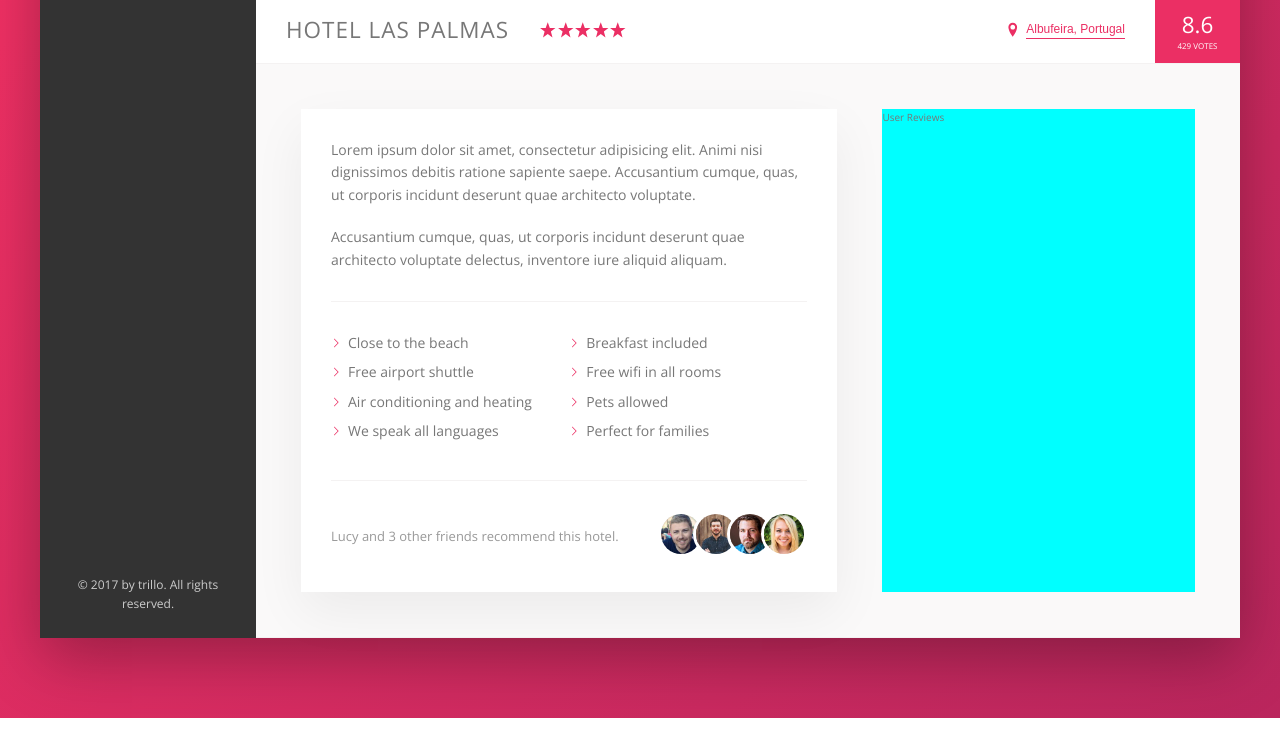
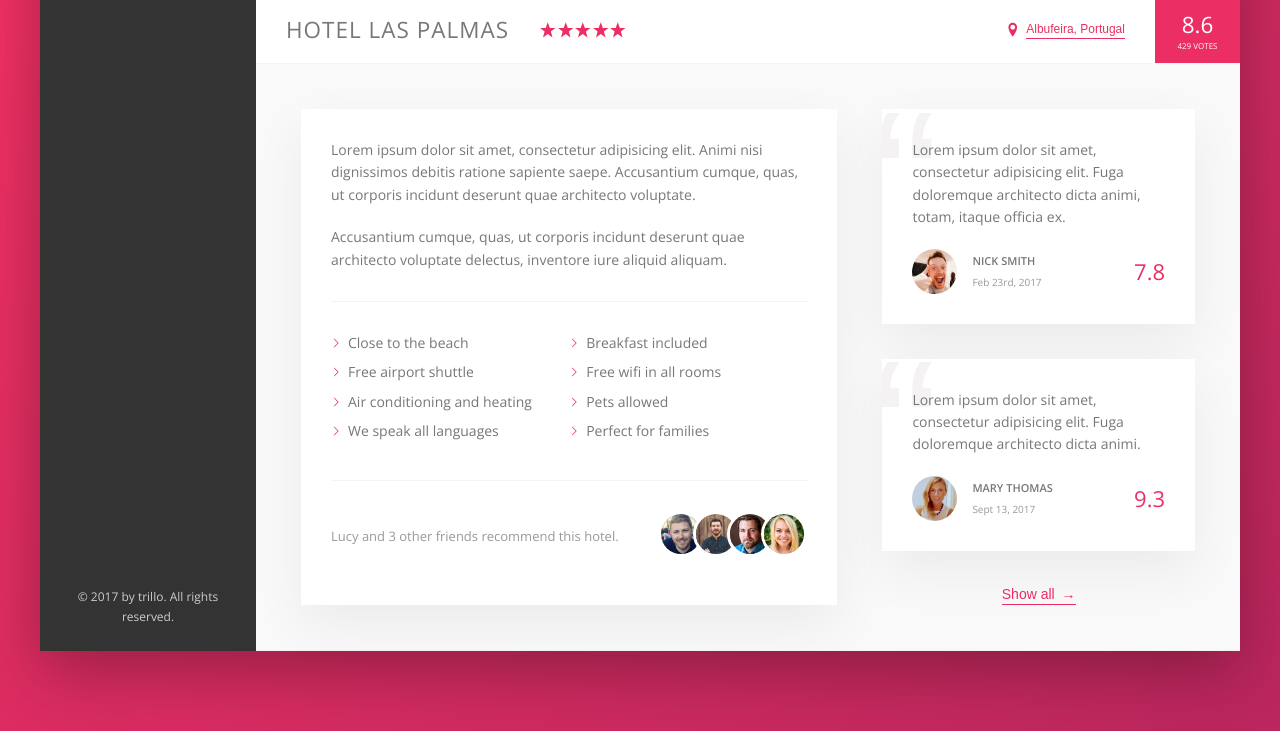
Before and after one commit to Brilyte/Web-Development, a website: page udemy-trillo-project/index.html in a window 1280 px wide. Shown: the part 538-1269 px from the top of the page. Drawn offline with nearby package versions, Linux system fonts and the light colour scheme.

Commit message:
Finished review section

```diff
--- a/udemy-trillo-project/index.html
+++ b/udemy-trillo-project/index.html
@@ -180,7 +180,34 @@
                         </div>
 
                         <div class="user-reviews">
-                            User Reviews
+                            <figure class="review">
+                                <blockquote class="review__text">
+                                    Lorem ipsum dolor sit amet, consectetur adipisicing elit. Fuga doloremque architecto
+                                    dicta animi, totam, itaque officia ex.
+                                </blockquote>
+                                <figcaption class="review__user">
+                                    <img src="img/user-1.jpg" alt="User 1" class="review__photo">
+                                    <div class="review__user-box">
+                                        <p class="review__user-name">Nick Smith</p>
+                                        <p class="review__user-date">Feb 23rd, 2017</p>
+                                    </div>
+                                    <div class="review__rating">7.8</div>
+                                </figcaption>
+                            </figure>
+                            <figure class="review">
+                                <blockquote class="review__text">
+                                    Lorem ipsum dolor sit amet, consectetur adipisicing elit. Fuga doloremque architecto dicta animi.
+                                </blockquote>
+                                <figcaption class="review__user">
+                                    <img src="img/user-2.jpg" alt="User 2" class="review__photo">
+                                    <div class="review__user-box">
+                                        <p class="review__user-name">Mary Thomas</p>
+                                        <p class="review__user-date">Sept 13, 2017</p>
+                                    </div>
+                                    <div class="review__rating">9.3</div>
+                                </figcaption>
+                            </figure>
+                            <button class="btn-inline">Show all <span>&rarr;</span></button>
                         </div>
                     </div>
                 </main>
--- a/udemy-trillo-project/sass/_components.scss
+++ b/udemy-trillo-project/sass/_components.scss
@@ -272,8 +272,17 @@
     cursor: pointer;
     transition: all .2s;
 
+    & span {
+        margin-left: 3px;
+        transition: margin-left .2s;
+    }
+
     &:hover {
-        color: var(--color-grey-dark-1)
+        color: var(--color-grey-dark-1);
+
+        span {
+            margin-left: 8px;
+        }
     }
 
     &:focus {
@@ -377,3 +386,69 @@
         }
     }
 }
+
+
+//////////////////////////////////////
+// REVIEW
+.review {
+    background-color: #fff;
+    box-shadow: var(--shadow-light);
+    padding: 3rem;
+    margin-bottom: 3.5rem;
+    position: relative;
+    overflow: hidden;
+
+    &__text {
+        margin-bottom: 2rem;
+        z-index: 10;
+        position: relative;
+    }
+
+    &__user {
+        display: flex;
+        align-items: center;
+
+    }
+
+    &__photo {
+        height: 4.5rem;
+        width: 4.5rem;
+        border-radius: 50%;
+        margin-right: 1.5rem;
+    }
+
+    &__user-box {
+        margin-right: auto;
+
+    }
+
+    &__user-name {
+        font-size: 1.1rem;
+        font-weight: 600;
+        text-transform: uppercase;
+        margin-bottom: .4rem;
+    }
+
+    &__user-date {
+        font-size: 1rem;
+        color: var(--color-grey-dark-3);
+    }
+
+    &__rating {
+        color: var(--color-primary);
+        font-size: 2.2rem;
+        font-weight: 300;
+    }
+
+    &::before {
+        content: "\201C";
+        position: absolute;
+        top: -2.75rem;
+        left: -1rem;
+        line-height: 1;
+        z-index: 1;
+        font-size: 20rem;
+        color: var(--color-grey-light-2);
+        font-family: sans-serif;
+    }
+}
--- a/udemy-trillo-project/sass/_layout.scss
+++ b/udemy-trillo-project/sass/_layout.scss
@@ -39,6 +39,7 @@
 }
 
 .detail {
+    font-size: 1.4rem; //children inherit
     display: flex;
     padding: 4.5rem;
     background-color: var(--color-grey-light-1);
@@ -51,10 +52,11 @@
     box-shadow: var(--shadow-light);
     flex: 0 0 60%;
     margin-right: 4.5rem;
-    font-size: 1.4rem;
 }
 
 .user-reviews {
-    background-color: aqua;
     flex: 1;
+    display: flex;
+    flex-direction: column;
+    align-items: center;
 }
```
Also changed, not shown: udemy-trillo-project/css/style.css.
